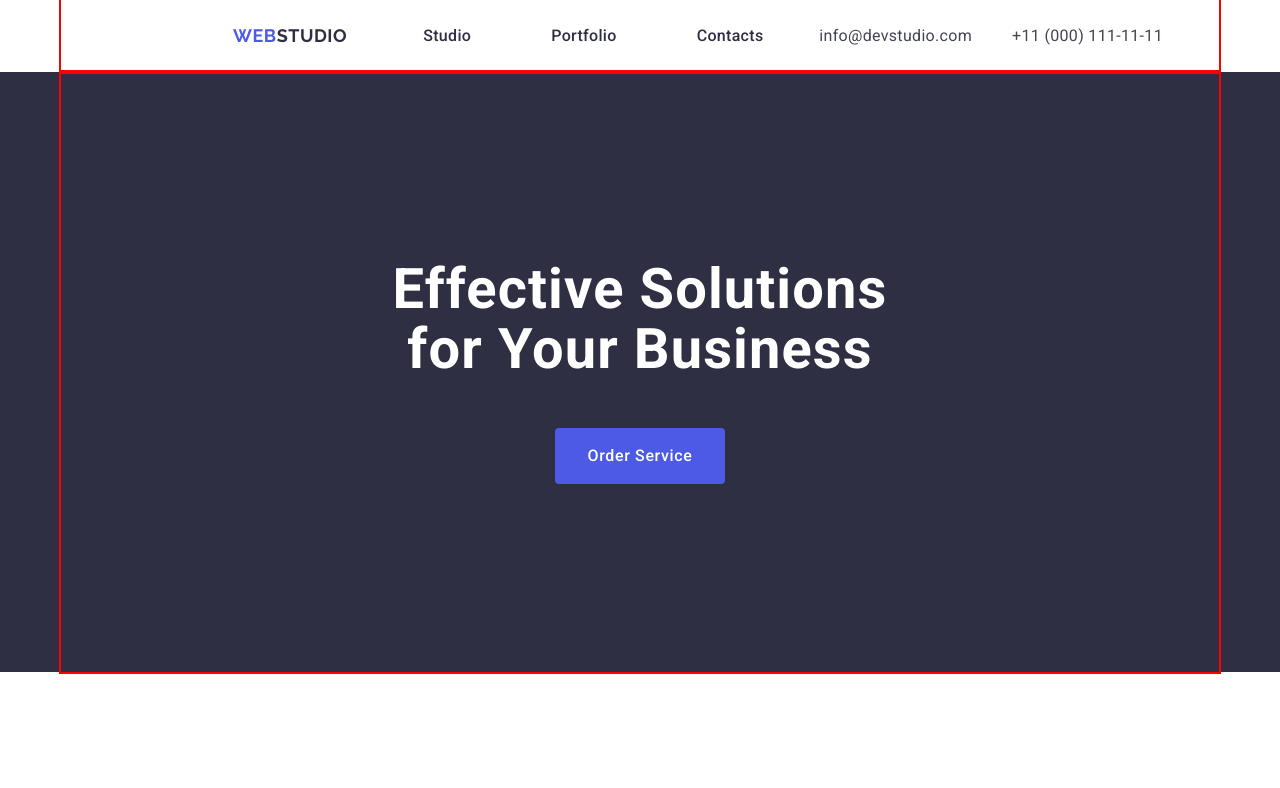
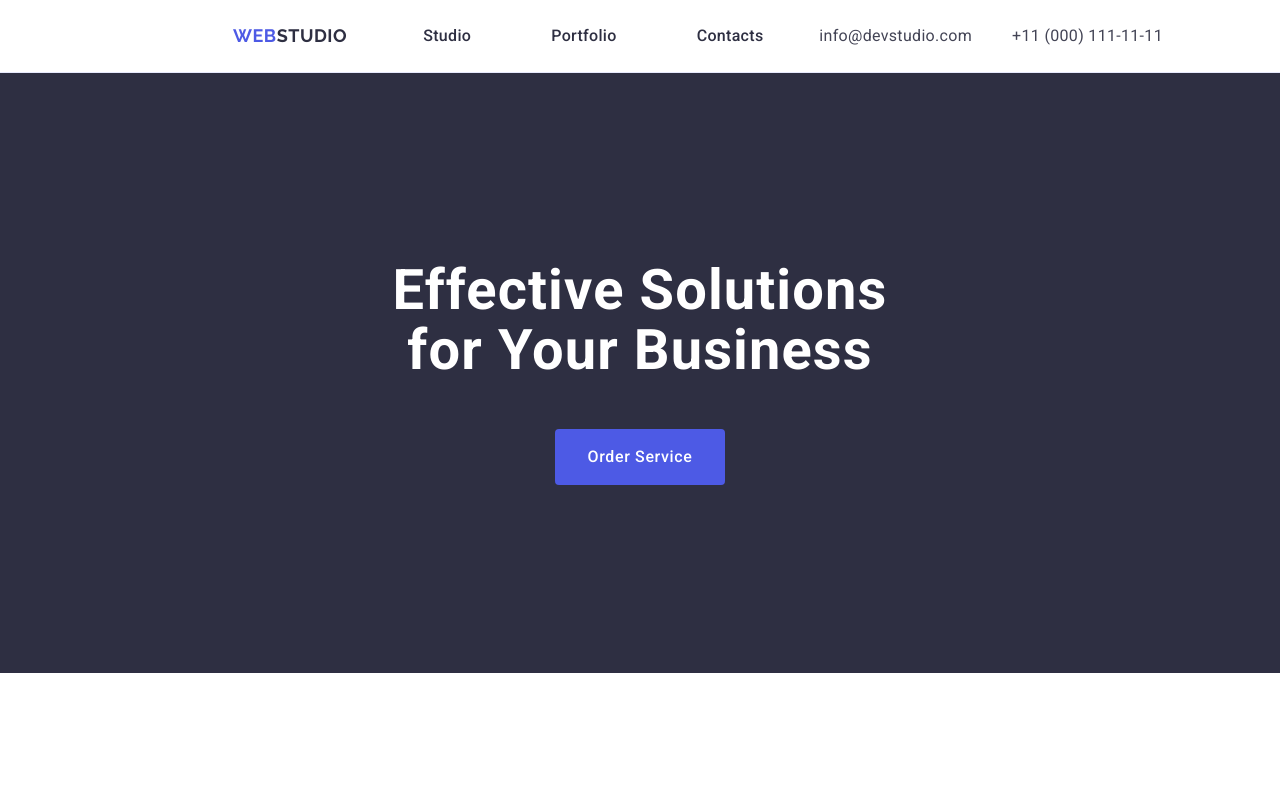
Before and after one commit to YuliaLeonova9/goit-markup-hw-03, a plain HTML site: page index.html in a window 1280 px wide. Shown: the top 788 px of the page. Drawn offline with nearby package versions, Linux system fonts and the light colour scheme.

Commit message:
Update styles.css

```diff
--- a/css/styles.css
+++ b/css/styles.css
@@ -27,7 +27,7 @@ h1,h2,h3,h4,h5,h6,p {
     padding-right: 16px;
     margin-left: auto;
     margin-right: auto;
-    outline: 2px solid red ;
+
 }
 /* header */
 .header-conteiner {
@@ -36,7 +36,9 @@ h1,h2,h3,h4,h5,h6,p {
 
 }
 
-
+ .header {
+    border-bottom: 1px solid #e7e9fc;
+ }
 
 
 .header-navigation {
```
